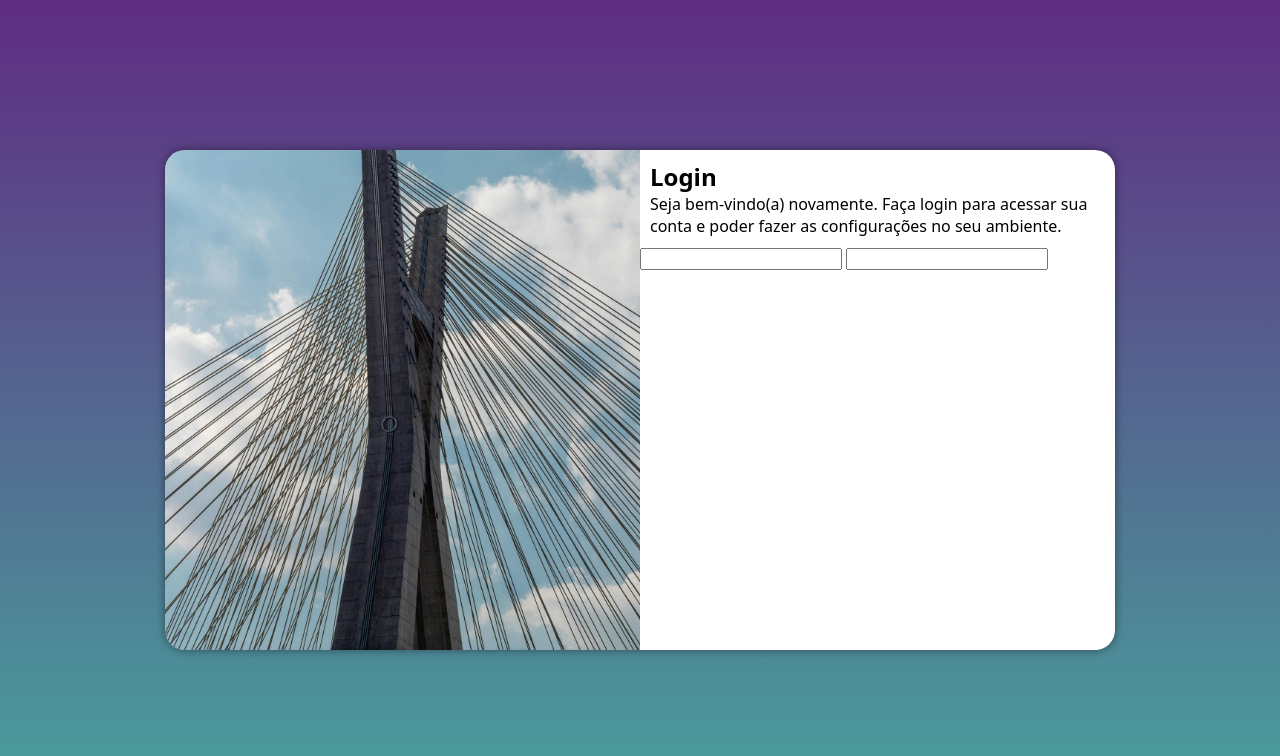
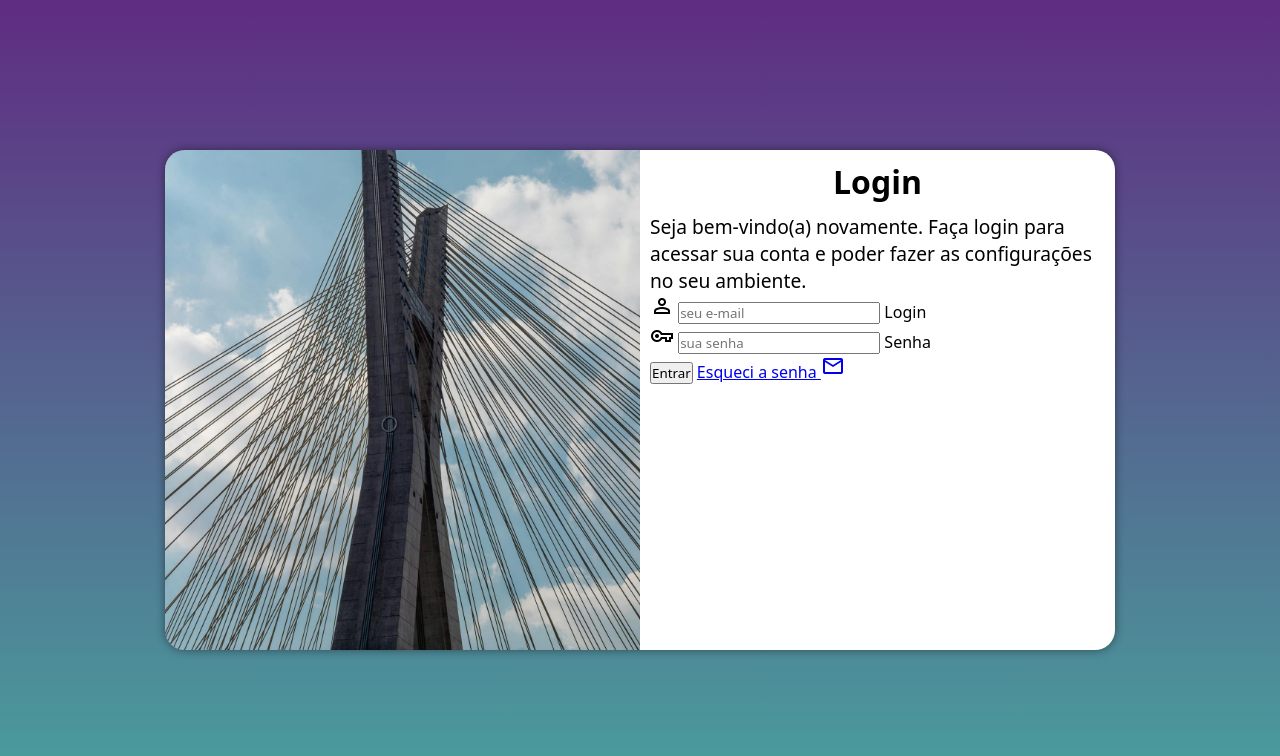
Before and after one commit to Lucas2Nakahara/projeto-login, a plain HTML site: page index.html in a window 1280 px wide. Drawn offline with nearby package versions, Linux system fonts and the light colour scheme.

Commit message:
commit do dia 23

```diff
--- a/etilos/style.css
+++ b/etilos/style.css
@@ -59,3 +59,16 @@ section#login > div#formulario {
     display: block;
     padding: 10px;
 }
+
+#formulario > h1 {
+    text-align: center;
+    margin-bottom: 10px;
+}
+
+#formulario > h1 {
+    font-size: 2em;
+}
+
+div#formulario > p {
+    font-size: 1.2em;
+}
--- a/index.html
+++ b/index.html
@@ -4,6 +4,7 @@
     <meta charset="UTF-8">
     <meta name="viewport" content="width=device-width, initial-scale=1.0">
     <title>Document</title>
+    <link rel="stylesheet" href="https://fonts.googleapis.com/css2?family=Material+Symbols+Outlined:opsz,wght,FILL,GRAD@24,400,0,0" />
     <link rel="stylesheet" href="etilos/style.css">
     <link rel="stylesheet" href="estilos/media-query.css">
 </head>
@@ -16,12 +17,30 @@
             <div id="formulario">
                 <h1>Login</h1>
                 <p>Seja bem-vindo(a) novamente. Faça login para acessar sua conta e poder fazer as configurações no seu ambiente.</p>
-                <form action="login.php" method="post">
-
+                <form action="login.php" method="post" autocomplete="on">
+                    <div class="campo">
+                        <span class="material-symbols-outlined">
+                            person
+                        </span>
+                        <input type="email" name="login" id="ilogin" placeholder="seu e-mail" autocomplete="email" required maxlength="30">
+                        <label for="ilogin">Login</label>
+                    </div>
+                    <div class="campo">
+                        <span class="material-symbols-outlined">
+                            vpn_key
+                        </span>
+                        <input type="password" name="senha" id="isenha" placeholder="sua senha" autocomplete="current-password" required minlength="8" maxlength="20">
+                        <label for="isenha">Senha</label>
+                    </div>
+                    <input type="submit" value="Entrar">
+                    <a href="esqueci.html">
+                        Esqueci a senha <span class="material-symbols-outlined">
+                            mail
+                        </span>
+                    </a>
                 </form>
             </div>
-            <input type="email">
-            <input type="password">
+
         </section>
     </main>
 </body>
```
Also changed, not shown: estilos/media-query.css (line endings or trailing spaces).
